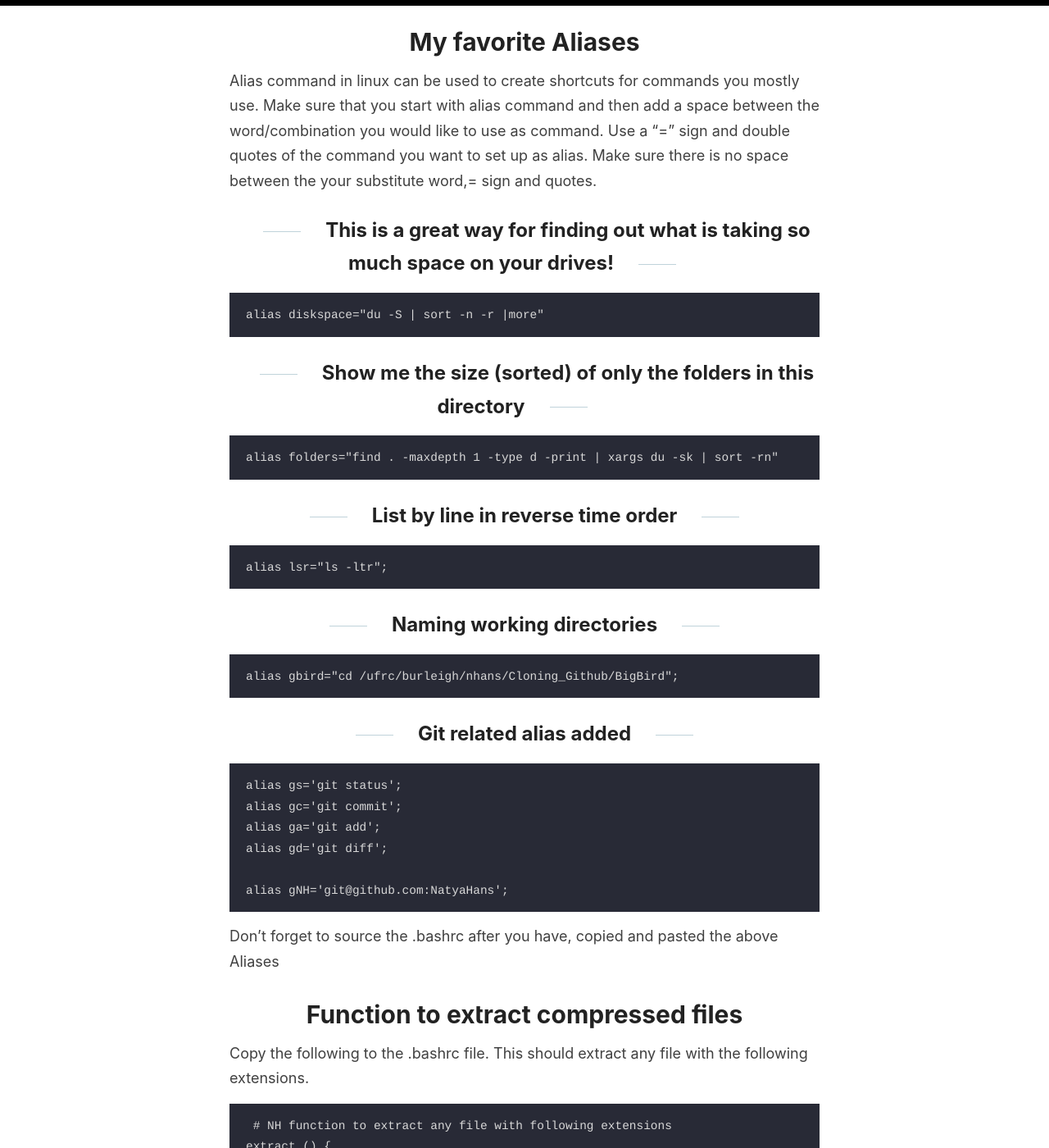
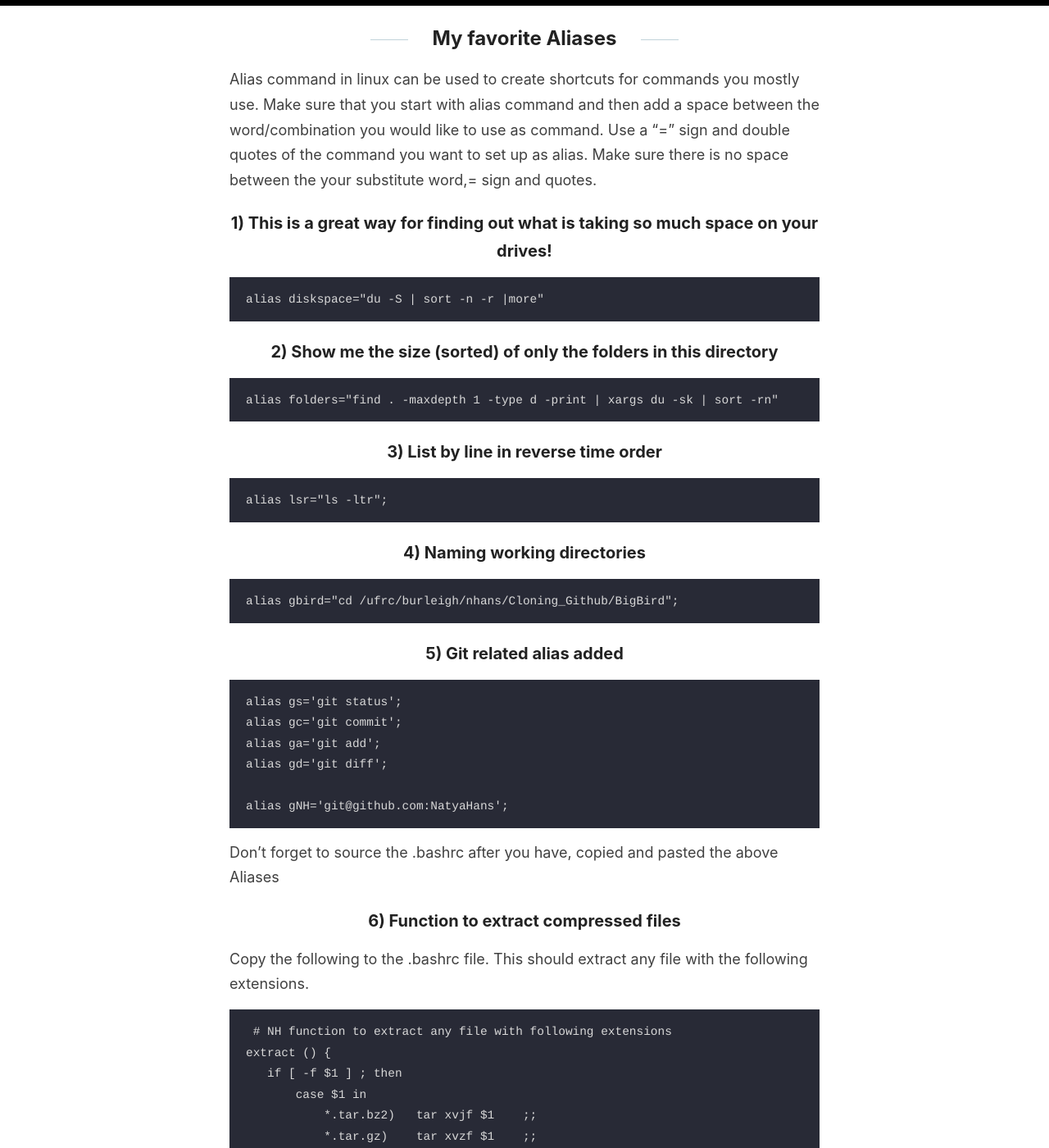
Before and after one commit to NatyaHans/HiPerGatorOnboarding, a Jekyll site: the page built from _posts/2024-3-5-SettingAliases.md, in a window 1280 px wide and 1400 px high, scrolled down 901 px. Shown: the whole window at 82% size. Built offline with Jekyll 4.4.1, drawn with Linux system fonts in a browser that asks for light colours; some of the changed text lies outside the part shown.

Commit message:
Update 2024-3-5-SettingAliases.md updating formatting

```diff
--- a/_posts/2024-3-5-SettingAliases.md
+++ b/_posts/2024-3-5-SettingAliases.md
@@ -24,37 +24,37 @@ After you open, edit and close the file make sure you source the .bashrc
     source .bashrc
 
 
-# My favorite Aliases
+## My favorite Aliases
 Alias command in linux can be used to create shortcuts for commands you mostly use. Make sure that you start with alias command and then add a space between the word/combination you would like to use as command. Use a "=" sign and double quotes of the command you want to set up as alias.
 Make sure there is no space between the your substitute word,= sign and quotes.
 
 
-This is a great way for finding out what is taking so much space on your drives!
-------
+### 1) This is a great way for finding out what is taking so much space on your drives!
+
 
     alias diskspace="du -S | sort -n -r |more"
 
 
-Show me the size (sorted) of only the folders in this directory
-------
+### 2) Show me the size (sorted) of only the folders in this directory
+
 
     alias folders="find . -maxdepth 1 -type d -print | xargs du -sk | sort -rn"
 
 
-List by line in reverse time order
-------
+### 3) List by line in reverse time order
+
 
     alias lsr="ls -ltr";
 
 
-Naming working directories
-------
+### 4) Naming working directories
+
 
     alias gbird="cd /ufrc/burleigh/nhans/Cloning_Github/BigBird";
 
 
-Git related alias added
-------
+### 5) Git related alias added
+
 
     alias gs='git status';
     alias gc='git commit';
@@ -67,7 +67,7 @@ Git related alias added
 Don't forget to source the .bashrc after you have, copied and pasted the above Aliases
 
 
-# Function to extract compressed files
+### 6) Function to extract compressed files
 
 Copy the following to the .bashrc file. This should extract any file  with the following extensions.
 
```
Also changed, not shown: other parts of _posts/2024-3-5-SettingAliases.md (+4 -4 lines).
